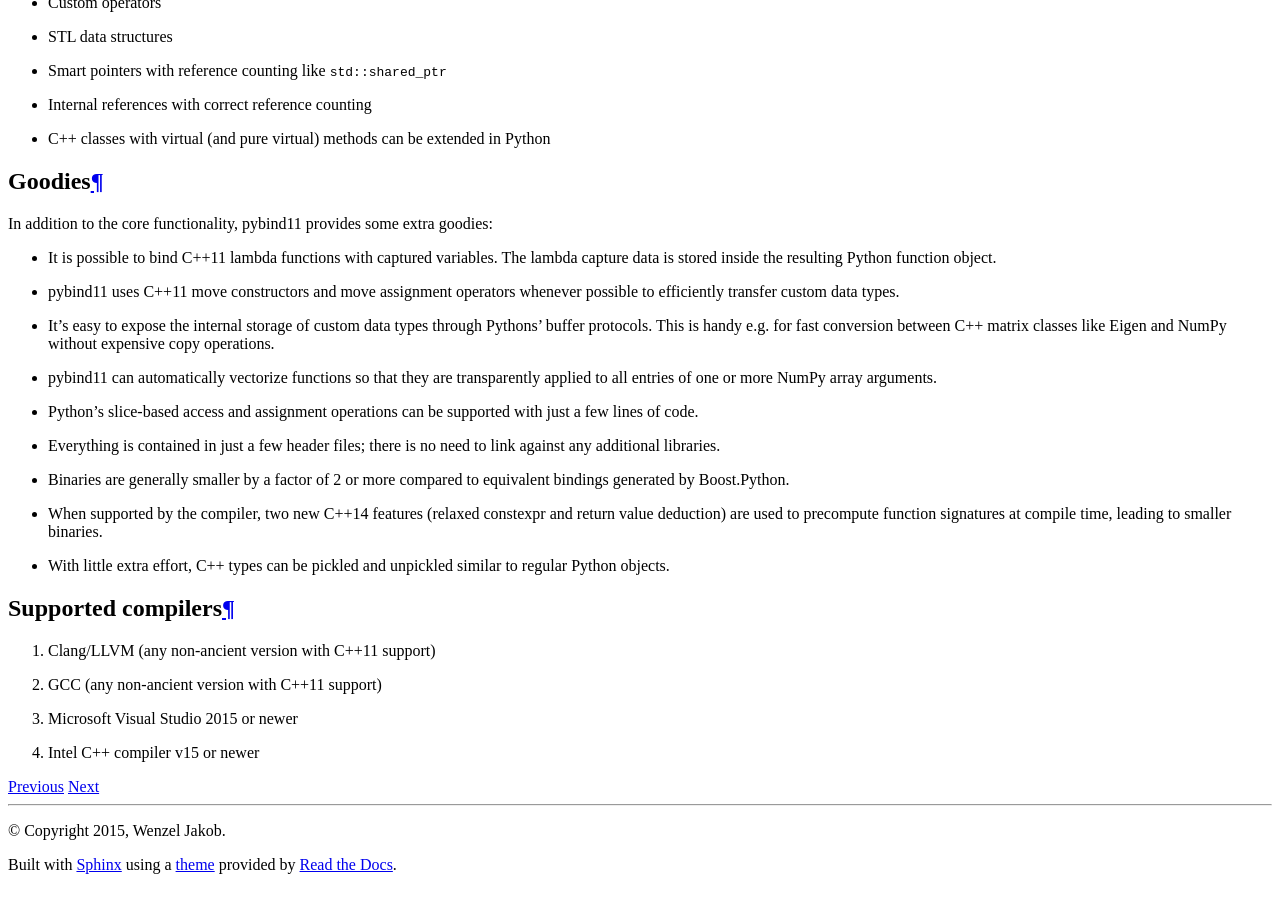
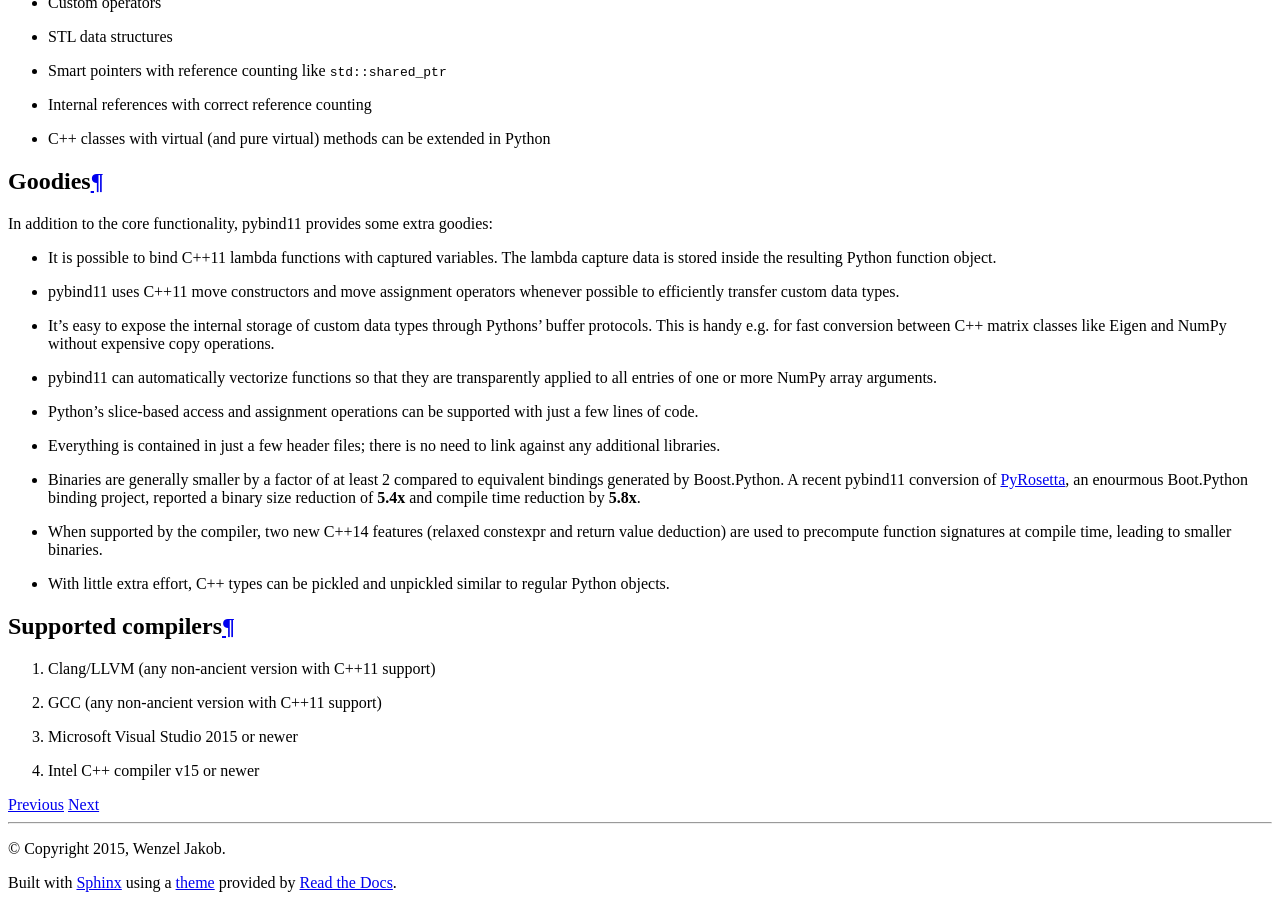
Before and after one commit to pybind/pybind11, a Sphinx documentation site: the page built from docs/intro.rst, in a window 1280 px wide and 900 px high, scrolled down 1417 px. Built offline with Sphinx 7.4.7 and the Read the Docs theme 2.0.0, drawn with Linux system fonts in a browser that asks for light colours.

Commit message:
mention pyrosetta stats

```diff
--- a/docs/intro.rst
+++ b/docs/intro.rst
@@ -68,8 +68,12 @@ In addition to the core functionality, pybind11 provides some extra goodies:
 - Everything is contained in just a few header files; there is no need to link
   against any additional libraries.
 
-- Binaries are generally smaller by a factor of 2 or more compared to
-  equivalent bindings generated by Boost.Python.
+- Binaries are generally smaller by a factor of at least 2 compared to
+  equivalent bindings generated by Boost.Python. A recent pybind11 conversion
+  of `PyRosetta`_, an enourmous Boot.Python binding project, reported a binary
+  size reduction of **5.4x** and compile time reduction by **5.8x**.
+
+.. _PyRosetta: http://graylab.jhu.edu/RosettaCon2016/PyRosetta-4.pdf
 
 - When supported by the compiler, two new C++14 features (relaxed constexpr and
   return value deduction) are used to precompute function signatures at compile
```
Also changed, not shown: README.md (+6 -3 lines).
